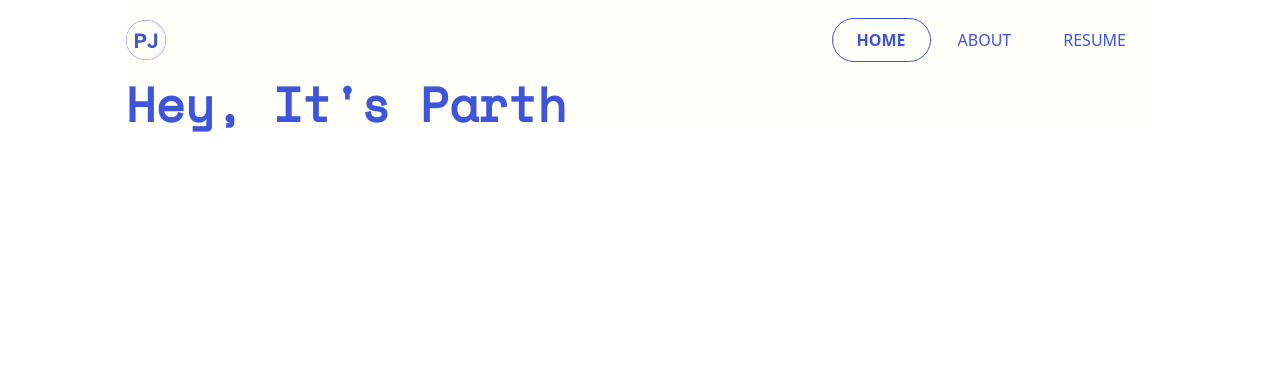
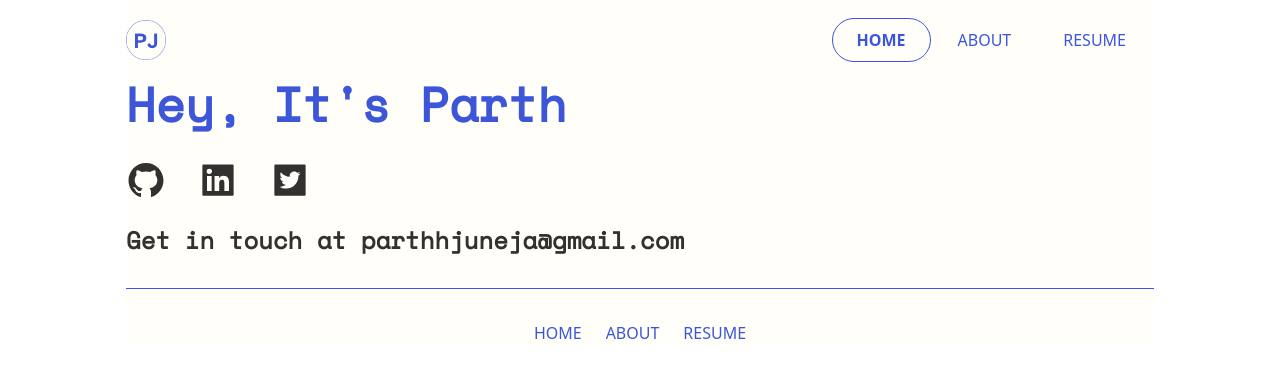
Before and after one commit to pjparties/portfolio, a React (Vite) app: page / in a window 1280 px wide. Shown: the top 378 px of the page. Built offline with nearby package versions, Linux system fonts and the light colour scheme.

Commit message:
CREATE: footer component with icons

```diff
--- a/src/components/Footer.tsx
+++ b/src/components/Footer.tsx
@@ -0,0 +1,34 @@
+import { AiFillGithub, AiFillLinkedin, AiFillTwitterSquare } from "react-icons/ai";
+
+const Footer = () => {
+    return (
+        <footer className="bg-background">
+            <div className="mt-8 socials flex flex-row gap-8">
+                <a href="" target="_blank">
+                    <AiFillGithub size={40} className="text-secondary hover:text-secondaryLight cursor-pointer" onClick={() => window.open('https://github.com/pjparties')} />
+                </a>
+                <a href="" target="_blank">
+                    <AiFillLinkedin size={40} className="text-secondary hover:text-secondaryLight cursor-pointer" onClick={() => window.open('https://www.linkedin.com/in/parthjuneja/')} />
+                </a>
+                <a href="" target="_blank">
+                    <AiFillTwitterSquare size={40} className="text-secondary hover:text-secondaryLight cursor-pointer" onClick={() => window.open('https://twitter.com/pjparties')} />
+                </a>
+            </div>
+            <div className="contact-me mt-6">
+                <h1 className="getintouch text-secondary font-mono text-2xl font-semibold">
+                    Get in touch at <a href="mailto:parthhjuneja@gmail.com" className="hover:text-secondaryLight">parthhjuneja@gmail.com</a>
+                </h1>
+            </div>
+            <div className="separator">
+                <hr className="border-primary w-[100%] my-8" />
+            </div>
+            <div className="navigation-items text-primary flex flex-col md:flex-row items-center justify-center gap-6">
+                <a href="/" className="nav-item hover:text-accent hover:font-semibold">HOME</a>
+                <a href="/about" className="nav-item hover:text-accent hover:font-semibold ">ABOUT</a>
+                <a href="https://drive.google.com/file/d/1DSsBQ-5B7PWgkvMxHWVFi76wBePdqePO/view" className="nav-item hover:text-accent hover:font-semibold">RESUME</a>
+            </div>
+        </footer>
+    );
+}
+
+export default Footer;
--- a/src/pages/home/index.tsx
+++ b/src/pages/home/index.tsx
@@ -1,3 +1,4 @@
+import Footer from '../../components/Footer';
 import Navbar from '../../components/Navbar';
 
 const Home = () => {
@@ -8,6 +9,7 @@ const Home = () => {
                 <p className="text-primary text-5xl font-bold font-mono">
                     Hey, It's Parth
                 </p>
+                <Footer />
             </div>
         </div>
     )
--- a/tailwind.config.js
+++ b/tailwind.config.js
@@ -19,7 +19,8 @@ export default {
                 background: '#fffef9',
                 primary: '#3d56d9',
                 accent : '#c54f90',
-                secondary: '#27272acc'
+                secondary: '#33312f',
+                secondaryLight: '#27272aac',
             },
         },
         plugins: [],
```
